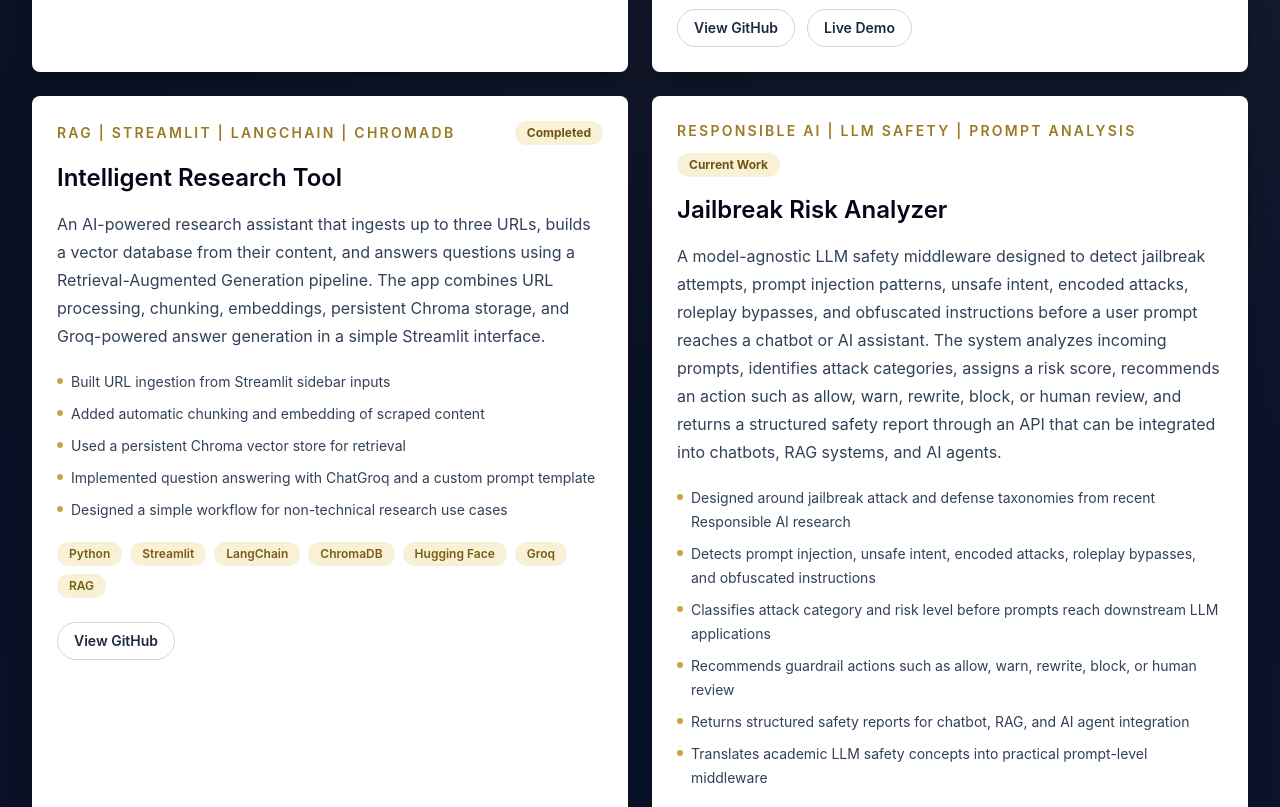
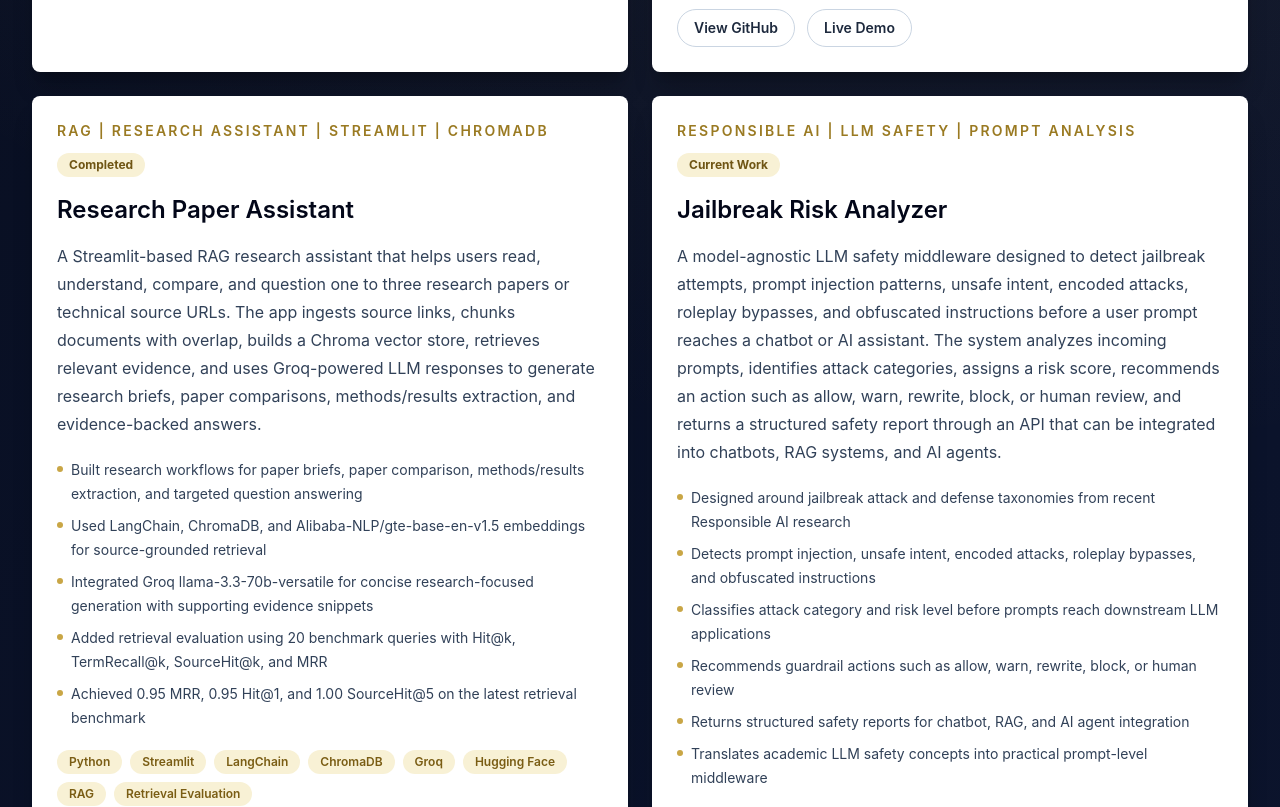
Before and after one commit to Abhitar3/abhinav-portfolio, a React (Vite) app: page / in a window 1280 px wide. Shown: the part 3200-4007 px from the top of the page. Built offline with nearby package versions, Linux system fonts and the light colour scheme.

Commit message:
Update research paper assistant project

```diff
--- a/src/data/projects.js
+++ b/src/data/projects.js
@@ -71,20 +71,29 @@ export const projects = [
     ],
   },
   {
-    title: 'Intelligent Research Tool',
+    title: 'Research Paper Assistant',
     group: 'Generative AI',
-    category: 'RAG | Streamlit | LangChain | ChromaDB',
+    category: 'RAG | Research Assistant | Streamlit | ChromaDB',
     status: 'Completed',
     description:
-      'An AI-powered research assistant that ingests up to three URLs, builds a vector database from their content, and answers questions using a Retrieval-Augmented Generation pipeline. The app combines URL processing, chunking, embeddings, persistent Chroma storage, and Groq-powered answer generation in a simple Streamlit interface.',
+      'A Streamlit-based RAG research assistant that helps users read, understand, compare, and question one to three research papers or technical source URLs. The app ingests source links, chunks documents with overlap, builds a Chroma vector store, retrieves relevant evidence, and uses Groq-powered LLM responses to generate research briefs, paper comparisons, methods/results extraction, and evidence-backed answers.',
     features: [
-      'Built URL ingestion from Streamlit sidebar inputs',
-      'Added automatic chunking and embedding of scraped content',
-      'Used a persistent Chroma vector store for retrieval',
-      'Implemented question answering with ChatGroq and a custom prompt template',
-      'Designed a simple workflow for non-technical research use cases',
+      'Built research workflows for paper briefs, paper comparison, methods/results extraction, and targeted question answering',
+      'Used LangChain, ChromaDB, and Alibaba-NLP/gte-base-en-v1.5 embeddings for source-grounded retrieval',
+      'Integrated Groq llama-3.3-70b-versatile for concise research-focused generation with supporting evidence snippets',
+      'Added retrieval evaluation using 20 benchmark queries with Hit@k, TermRecall@k, SourceHit@k, and MRR',
+      'Achieved 0.95 MRR, 0.95 Hit@1, and 1.00 SourceHit@5 on the latest retrieval benchmark',
     ],
-    skills: ['Python', 'Streamlit', 'LangChain', 'ChromaDB', 'Hugging Face', 'Groq', 'RAG'],
+    skills: [
+      'Python',
+      'Streamlit',
+      'LangChain',
+      'ChromaDB',
+      'Groq',
+      'Hugging Face',
+      'RAG',
+      'Retrieval Evaluation',
+    ],
     links: [
       { label: 'View GitHub', href: 'https://github.com/Abhitar3/intelligent-research-tool' },
     ],
```
